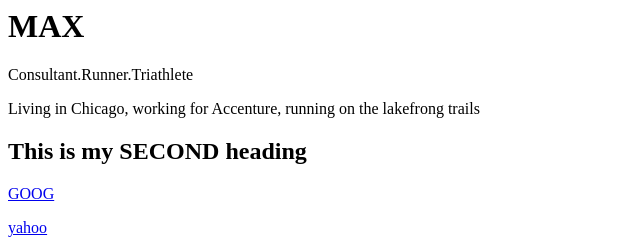
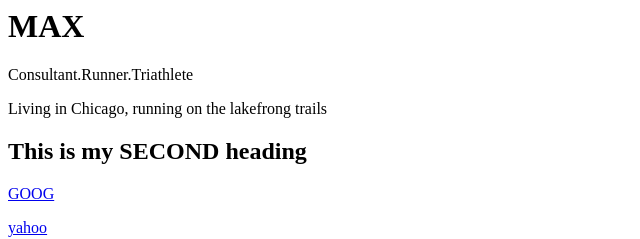
Before and after one commit to maxnovi/starter-workshop.github.io, a plain HTML site: page index.html in a window 1280 px wide. Shown: the top 239 px of the page, without its empty margins (0-640 px from the left). Drawn offline with Linux system fonts and the light colour scheme.

Commit message:
Update index.html

```diff
--- a/index.html
+++ b/index.html
@@ -1,7 +1,7 @@
 <h1>MAX</h1>
 
 <p>Consultant.Runner.Triathlete</p>
-<p>Living in Chicago, working for Accenture, running on the lakefrong trails</p>
+<p>Living in Chicago, running on the lakefrong trails</p>
 
 <h2>This is my SECOND heading</h2>
 
```
